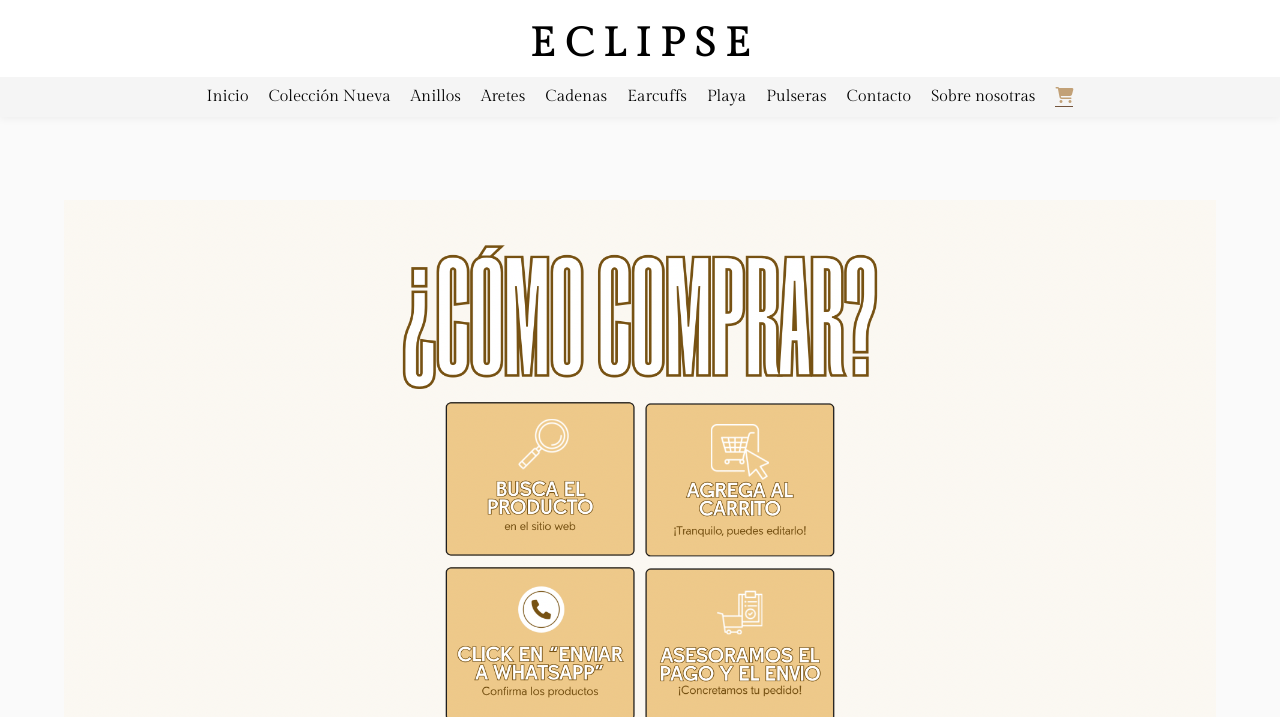
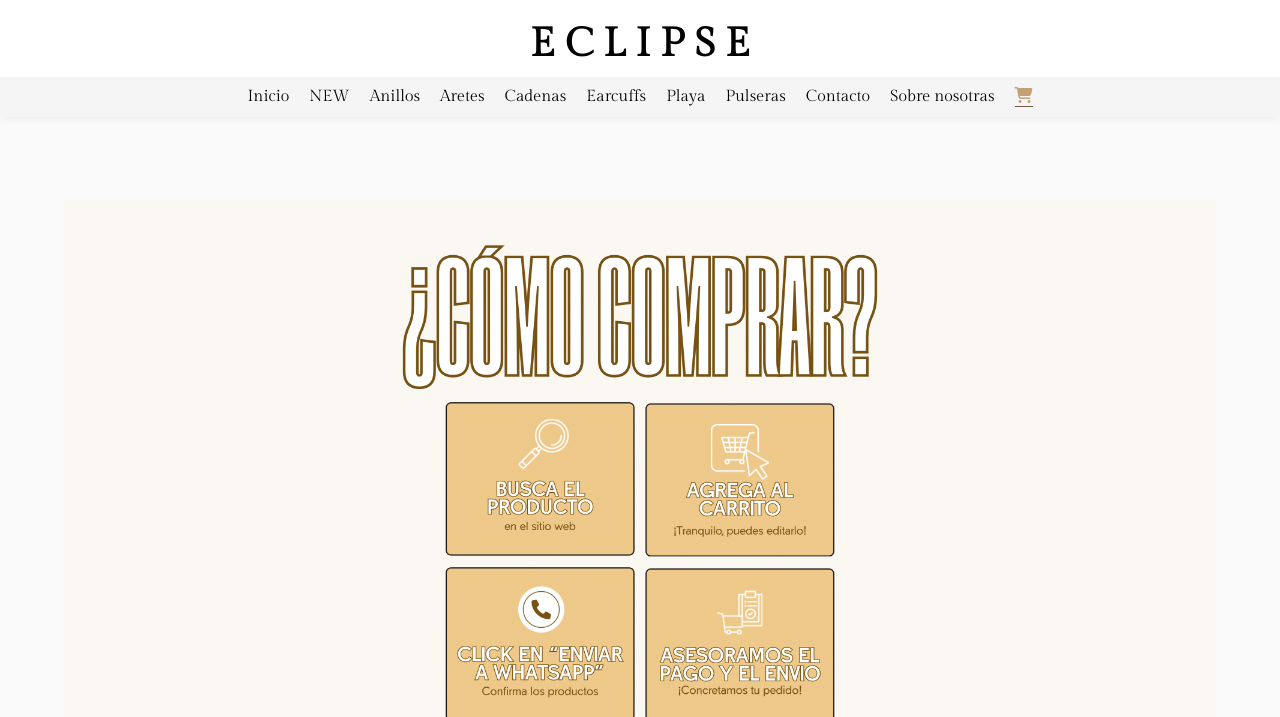
Before and after one commit to dylan-0529/EclipseWeb, a plain HTML site: page carrito.html in a window 1280 px wide. Shown: the top 717 px of the page. Drawn offline with Linux system fonts and the light colour scheme.

Commit message:
Update carrito.html

```diff
--- a/carrito.html
+++ b/carrito.html
@@ -44,7 +44,7 @@
   <h1 class="titulo"> E C L I P S E </h1>
   <nav class="menu">
     <a href="index.html" class="link-menu">Inicio</a>
-    <a href="Colección nueva.html" class="link-menu">Colección Nueva</a>
+    <a href="NEW.html" class="link-menu">NEW</a>
     <a href="anillos.html" class="link-menu">Anillos</a>
     <a href="aretes.html" class="link-menu">Aretes</a>
     <a href="cadenas.html" class="link-menu">Cadenas</a>
```
